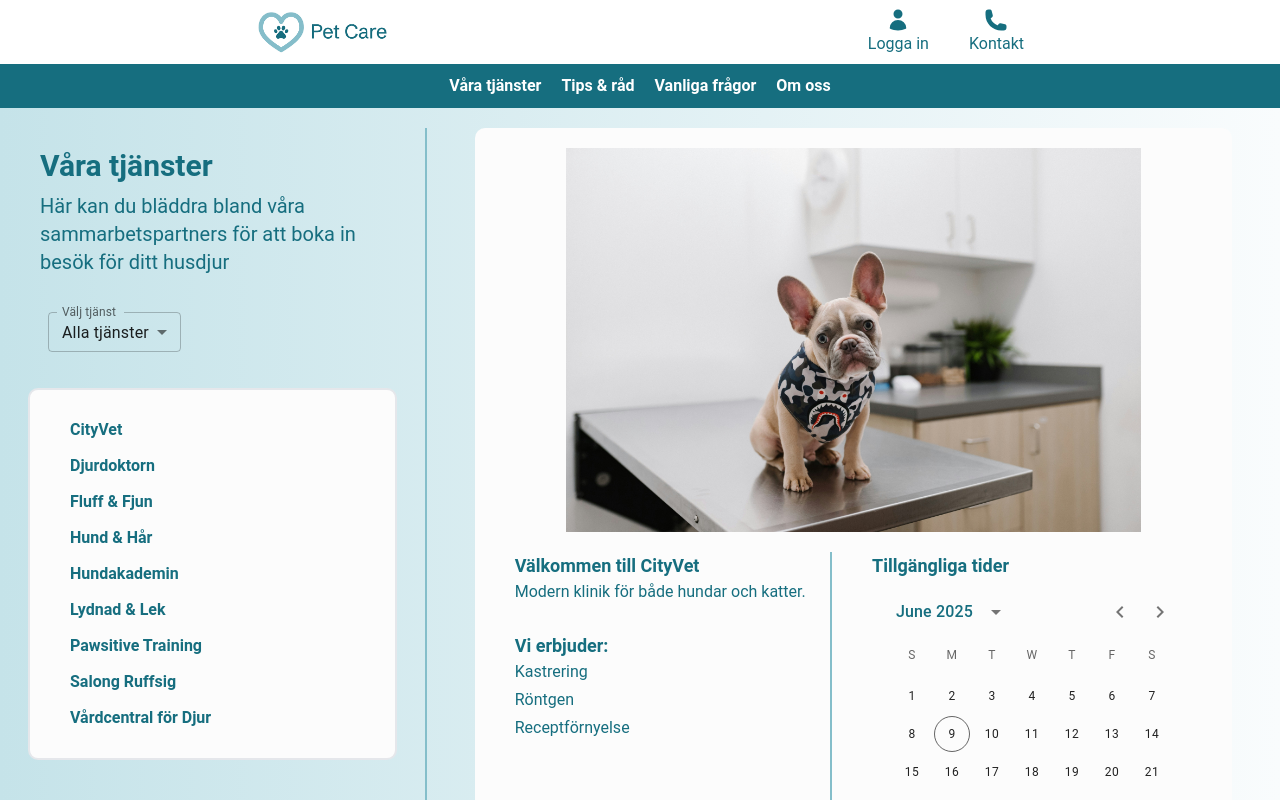
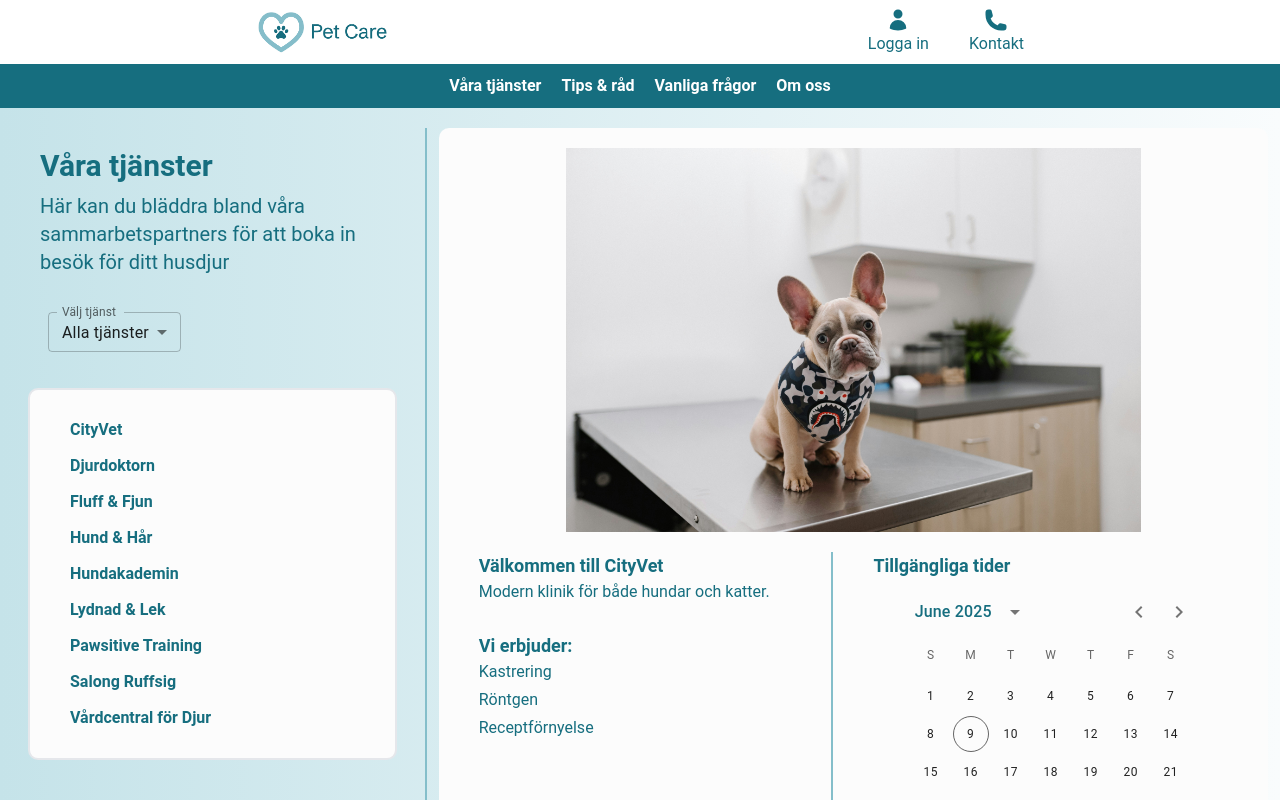
Before and after one commit to naathaliie/Nathalies-degree-project, a Next.js app in the folder pet-care/: page /info/ourServices/CityVet in a window 1280 px wide. Shown: the top 800 px of the page. Built offline with nearby package versions, Linux system fonts and the light colour scheme.

Commit message:
small stylefix

```diff
--- a/pet-care/src/app/info/ourServices/[company]/page.tsx
+++ b/pet-care/src/app/info/ourServices/[company]/page.tsx
@@ -23,9 +23,8 @@ const CompanyDetails = () => {
   };
 
   return (
-    <div className="md:m-5">
-      <div>
-        <div className=" flex flex-col bg-petCare-myWhite rounded-lg px-10 py-5 mx-3 mb-5  md:mx-7 text-petCare-sapphireTeal-dark">
+    <div className="my-5">
+      <div className=" flex flex-col bg-petCare-myWhite rounded-lg px-2 lg:px-10 py-5 md:mx-7 lg:mx-3 text-petCare-sapphireTeal-dark">
         {foundCompany?.img && (
           <div className="w-full mb-5 flex justify-center">
             <img
@@ -68,7 +67,6 @@ const CompanyDetails = () => {
           </div>
         </div>
       </div>
-      </div>
       <PetCareModal
         text="Här kommer du kunna se lediga tider och göra bokningar i framtiden"
         modalState={openModal}
```
Lines whose indentation alone changed are shown as unchanged.
